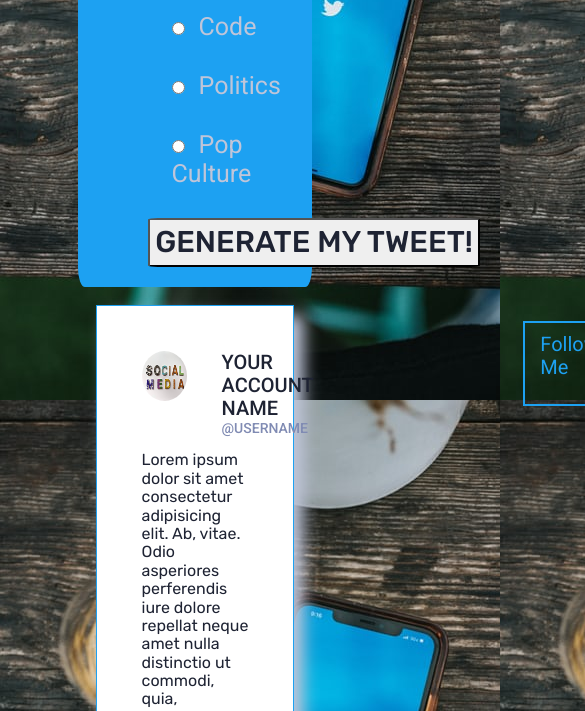
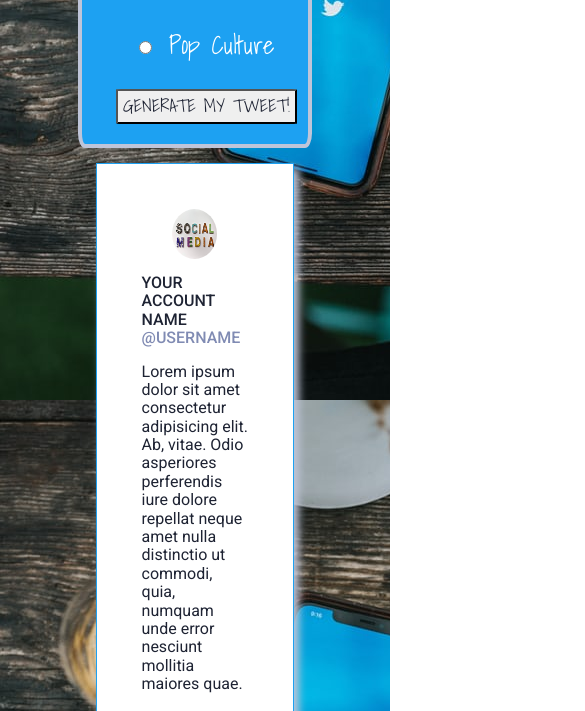
Before and after one commit to MarielleR/Marielle-Roberts-project-three, a plain HTML site: page index.html in a window 390 px wide. Shown: the part 350-1061 px from the top of the page, 585 px wide, since content can reach past the window. Drawn offline with nearby package versions, Linux system fonts and the light colour scheme.

Commit message:
completed responsive design

```diff
--- a/index.html
+++ b/index.html
@@ -7,9 +7,8 @@
     <title>The Viral Twitter Machine</title>
     <link rel="stylesheet" href="styles/style.css">
     <!-- Google Font -->
-    <link rel="preconnect" href="https://fonts.gstatic.com">
-    <link href="https://fonts.googleapis.com/css2?family=Roboto:wght@400;500&family=Rubik:wght@400;500&display=swap"
-        rel="stylesheet">
+<link rel="preconnect" href="https://fonts.gstatic.com">
+<link href="https://fonts.googleapis.com/css2?family=Roboto:wght@400;500&family=Shadows+Into+Light&display=swap" rel="stylesheet">
     <!-- Font Awesome -->
     <script src="https://kit.fontawesome.com/5a7eceb3e6.js" crossorigin="anonymous"></script>
     <!-- CSS Link -->
@@ -25,17 +24,20 @@
             <form action="" class="tweet-gen">
                 <div class="radio-1">
                     <input type="radio" name="topic" id="code" value="code">
-                    <label for="code">Code</label>
+
+                    <label for="code" class="toggle-label">Code</label>
                 </div>
 
                 <div class="radio-2">
                     <input type="radio" name="topic" id="politics" value="politics">
-                    <label for="politics">Politics</label>
+
+                    <label for="politics" class="toggle-label">Politics</label>
                 </div>
 
                 <div class="radio-3">
                     <input type="radio" name="topic" id="pop-culture" value="culture">
-                    <label for="pop-culture">Pop Culture</label>
+
+                    <label for="pop-culture" class="toggle-label">Pop Culture</label>
                 </div>
             <div class="button-container">
                 <input type="submit" class="gen-btn" value="GENERATE MY TWEET!">
--- a/styles/sass/_body.scss
+++ b/styles/sass/_body.scss
@@ -2,7 +2,7 @@
     background-color: $secondaryBackgroundColor;
     display: inline-block;
     width: 60%;
-    margin: 2% 20% 5% 20%;
+    margin: 1% 20% 5% 20%;
     text-align: left;
     border: 1px $accentColor solid;
     padding: 45px;
@@ -25,10 +25,11 @@ img {
 
 .follow-btn {
     border: 2px solid $accentColor;
-    padding: 10px 15px 10px 15px;
+    padding: 10px 15px 0px 15px;
     margin-left: 210px;
     position: relative;
     bottom: 30px;
+    font-size: 1.8rem;
 }
 
 .follow-btn:hover {
--- a/styles/sass/_footer.scss
+++ b/styles/sass/_footer.scss
@@ -4,6 +4,11 @@ footer {
     margin: 0;
     text-align: center;
         & a {
-            transform: rotate(20deg);;
+            @include fontSpecs ($shadowsLight, 4rem, 400, $secondaryBackgroundColor);
         }
 }
+
+footer:hover,
+footer:focus {
+    background-color: $accentColor;
+}
--- a/styles/sass/_global.scss
+++ b/styles/sass/_global.scss
@@ -38,4 +38,5 @@ body {
 
 body {
     background-image: url("./photo-1603145733316-7462e5ecd80d.jpeg");
+    background-size: auto;;
 }
--- a/styles/sass/_header.scss
+++ b/styles/sass/_header.scss
@@ -1,15 +1,10 @@
 .header-gen {
     background-color: $accentColor;
-    color: $secondaryBackgroundColor;
     display: inline-block;
     width: 60%;
-    // margin-left: 20%;
-    // margin-right: 20%;
-    // margin-top: 2%;
-    // margin-bottom: 5%;
     margin: 1% 20% 3% 20%;
     text-align: center;
-    border: $secondaryFontColor;
+    border: 4px solid $primaryBackgroundColor;
     border-radius: 3%;
         & h2 {
             padding-bottom: 30px;
@@ -54,3 +49,68 @@ label:focus {
 .gen-btn:focus {
     color: $accentColor;
 }
+
+//Toggle Styles - I tried really hard to make a toggle, didn't work! Left the below code in purposefully for feedback.
+// [type="radio"] {
+//     // opacity: 0;
+//     position: absolute;
+// }
+
+// .toggle-label {
+//     padding-left: 100px;
+//     position: relative;
+// }
+
+// .toggle-label::before {
+//     color: yellowgreen;
+// }
+// // /* Styles for individual labels */
+// // .toggle-label {
+// //     padding-right: 110px;
+// //     // margin: 15px 0;
+// //     margin-right: 150px;
+// //     position: relative;
+// //     // line-height: 40px;
+// // }
+// // /* Make the toggle background */
+// // .toggle-label::before {
+// //     content: "";
+// //     width: 100px;
+// //     height: 40px;
+// //     border-radius: 100px;
+// //     position: absolute;
+// //     right: 0;
+// //     top: 0;
+// //     background: $primaryFontColor;
+// // }
+
+// // /* Make the middle of the toggle switch */
+// // .toggle-label::after {
+// //     content: "";
+// //     width: 30px;
+// //     height: 30px;
+// //     border-radius: 50%;
+// //     background: yellowgreen;
+// //     position: absolute;
+// //     top: 5px;
+// //     right: 65px;
+
+// // }
+
+
+
+// // /* Change the background color when the toggle is checked */
+// [type="radio"]:checked + .toggle-label::before {
+//     background: $primaryFontColor;
+//     color: orangered;
+// }
+// /* Change the position of middle of toggle switch */
+// [type="radio"]:checked + .toggle-label::after {
+//     background: orange;
+// }
+
+// // /* Changes the background color of the toggle switch when focused (for accessibility) */
+// // [type="radio"]:active + .toggle-label::before,
+// // [type="radio"]:focus + .toggle-label::before {
+// //     background: #EB6856;
+// // }
--- /dev/null
+++ b/styles/sass/_media-queries.scss
@@ -0,0 +1,95 @@
+@media (max-width: 1366px) {
+    .your-tweet-container {
+        position: relative;
+    }
+
+    .follow-btn {
+        border: 2px solid $accentColor;
+        padding: 5px 17px;
+        margin-left: 0px;
+        position: absolute;
+        left: 95px;
+        bottom: 43px;
+        font-size: 1.6rem;
+    }
+}
+
+@media (max-width: 1024px) {
+    h1 {
+        font-size: 4rem;
+    }
+
+    h2 {
+        font-size: 3rem;
+    }
+
+    .radio-1,
+    .radio-2,
+    .radio-3 {
+        padding-left: 35%;
+    }
+
+    .button-container {
+        margin-left: 22%;
+    }
+}
+
+@media (max-width: 768px) {
+    .dynamic-tweet p {
+        font-size: 1.6rem;
+    }
+
+    footer a {
+        font-size: 2.5rem;
+    }
+}
+
+@media (max-width: 652px) {
+    h1 {
+        font-size: 3.5rem;
+    }
+
+    h2 {
+        font-size: 2.5rem;
+    }
+
+    .radio-1,
+    .radio-2,
+    .radio-3 {
+        font-size: 1.6;
+    }
+    .gen-btn{
+        font-size: 1.8rem;
+    }
+
+    .your-tweet-container {
+            box-shadow: 5px 5px 8px $primaryBackgroundColor;
+    }
+}
+
+@media (max-width: 480px) {
+    .radio-1,
+    .radio-2,
+    .radio-3 {
+        padding-left: 25%;
+    }
+    .button-container {
+        margin-left: 15%;
+    }
+    .row-1{
+        flex-direction: column;
+    }
+
+    .handle {
+        margin-left: 0;
+    }
+    .row-1 h3,
+    .row-1 h4{
+        font-size: 1.6rem;
+    }
+
+    .row-1 img {
+        align-self: center;
+        margin-bottom: 15px;
+    }
+}
--- a/styles/sass/_typography.scss
+++ b/styles/sass/_typography.scss
@@ -1,5 +1,5 @@
 body {
-    @include fontSpecs ($rubik, 1.6rem, 400, $primaryFontColor);
+    @include fontSpecs ($shadowsLight, 1.6rem, 400, $primaryFontColor);
 }
 
 //H's
@@ -12,11 +12,11 @@ h4 {
 }
 
 h1 {
-    @include fontSpecs ($rubik, 4rem, 500, $primaryBackgroundColor);
+    @include fontSpecs ($shadowsLight, 4.5rem, 500, $secondaryBackgroundColor);
 }
 
 h2 {
-    @include fontSpecs ($rubik, 3rem, 500, $primaryBackgroundColor);
+    @include fontSpecs ($shadowsLight, 3.5rem, 500, $secondaryBackgroundColor);
 }
 
 h3 {
@@ -27,13 +27,13 @@ h4 {
     @include fontSpecs ($roboto, 1.4rem, 500, $secondaryFontColor);
 }
 
-//labels, buttons, icon
+//labels, buttons, icon, p
 label {
-    @include fontSpecs ($roboto, 2.5rem, 400, $primaryBackgroundColor);
+    @include fontSpecs ($shadowsLight, 2.5rem, 400, $secondaryBackgroundColor);
 }
 
 .gen-btn {
-    @include fontSpecs ($rubik, 3rem, 500, $primaryFontColor);
+    @include fontSpecs ($shadowsLight, 3rem, 500, $primaryFontColor);
 }
 
 .follow-btn {
@@ -43,3 +43,7 @@ label {
 .fa-twitter-square {
     @include fontSpecs ($roboto, 3rem, 400, $accentColor);
 }
+
+p {
+    @include fontSpecs ($roboto, 2rem, 400, $primaryFontColor);
+}
--- a/styles/sass/_utils.scss
+++ b/styles/sass/_utils.scss
@@ -7,7 +7,8 @@ $secondaryFontColor: #808bb3;
 
 //Fonts
 
-$rubik:'Rubik', sans-serif;
+// $rubik:'Rubik', sans-serif;
+$shadowsLight: 'Shadows Into Light', cursive;
 $roboto:'Roboto', sans-serif;
 
 //Mixin for Font Specifications
--- a/styles/sass/style.scss
+++ b/styles/sass/style.scss
@@ -5,3 +5,4 @@
 @import 'header';
 @import 'body';
 @import 'footer';
+@import 'media-queries';
```
Also changed, not shown: styles/photo-1584331248057-b6c889885c87.jpeg (added), styles/style.css.
